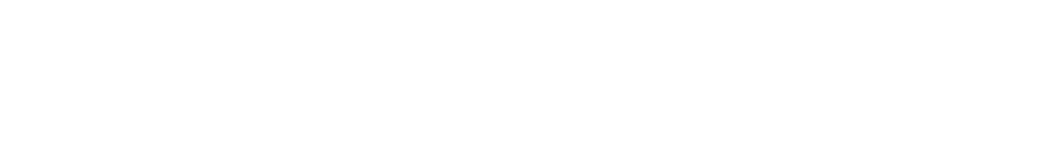
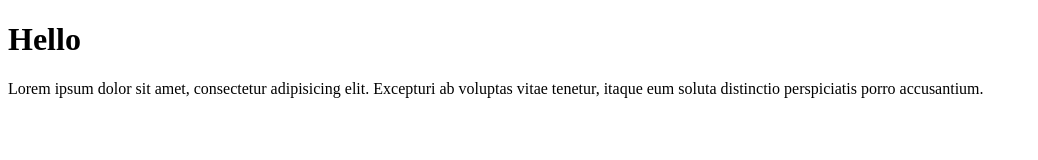
Before and after one commit to Roma2308/github1, a plain HTML site: page index.html in a window 1280 px wide. Shown: the whole page, without its empty margins (0-1038 px from the left). Drawn offline with Linux system fonts and the light colour scheme.

Commit message:
first commit

```diff
--- a/index.html
+++ b/index.html
@@ -8,6 +8,9 @@
 <body>
 
 
+    <h1>Hello</h1>
+        <p>Lorem ipsum dolor sit amet, consectetur adipisicing elit. Excepturi ab voluptas vitae tenetur, itaque eum soluta distinctio perspiciatis porro accusantium.</p>
+
 
 
 
```
